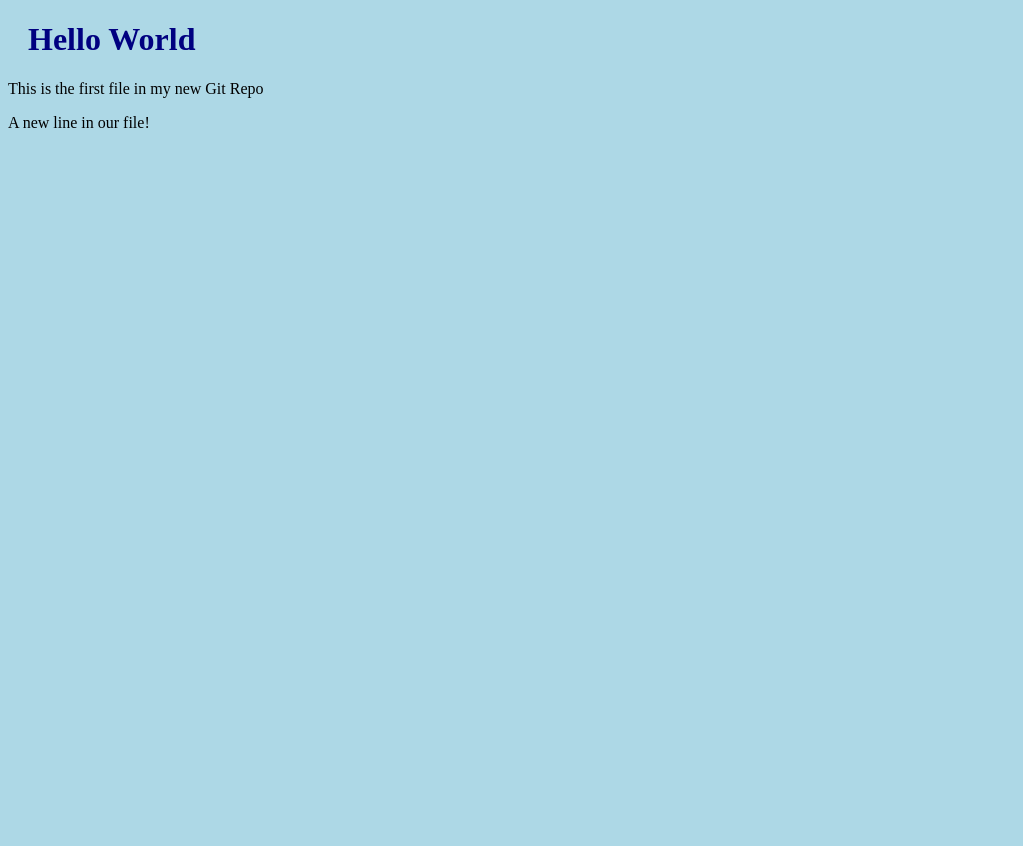
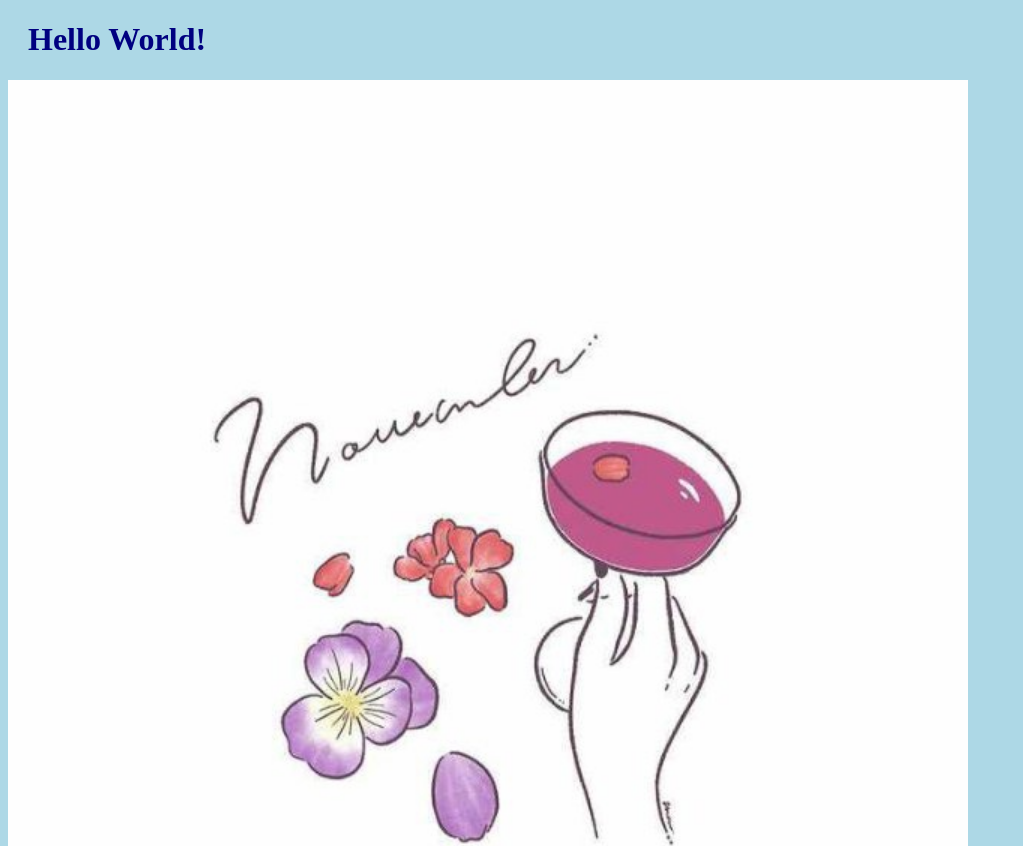
Before and after one commit to Hayotunday/hello-world, a plain HTML site: page index.html in a window 1280 px wide. Shown: the top 846 px of the page, without its empty margins (0-1023 px from the left). Before the commit the page ends 800 px from the top, so only its background shows below. Drawn offline with Linux system fonts and the light colour scheme; files whose address does not match are found by name.

Commit message:
Added image to Hello World

```diff
--- a/index.html
+++ b/index.html
@@ -8,7 +8,14 @@
     <title>Hello World</title>
   </head>
   <body>
-    <h1>Hello World</h1>
+    <h1>Hello World!</h1>
+    <div>
+      <img
+        src="/Users/user/Documents/myproject/November.jpg"
+        alt="Hello World from Space"
+        style="width: 100%; max-width: 960px"
+      />
+    </div>
     <p>This is the first file in my new Git Repo</p>
     <p>A new line in our file!</p>
   </body>
```
Also changed, not shown: November.jpg (added).
